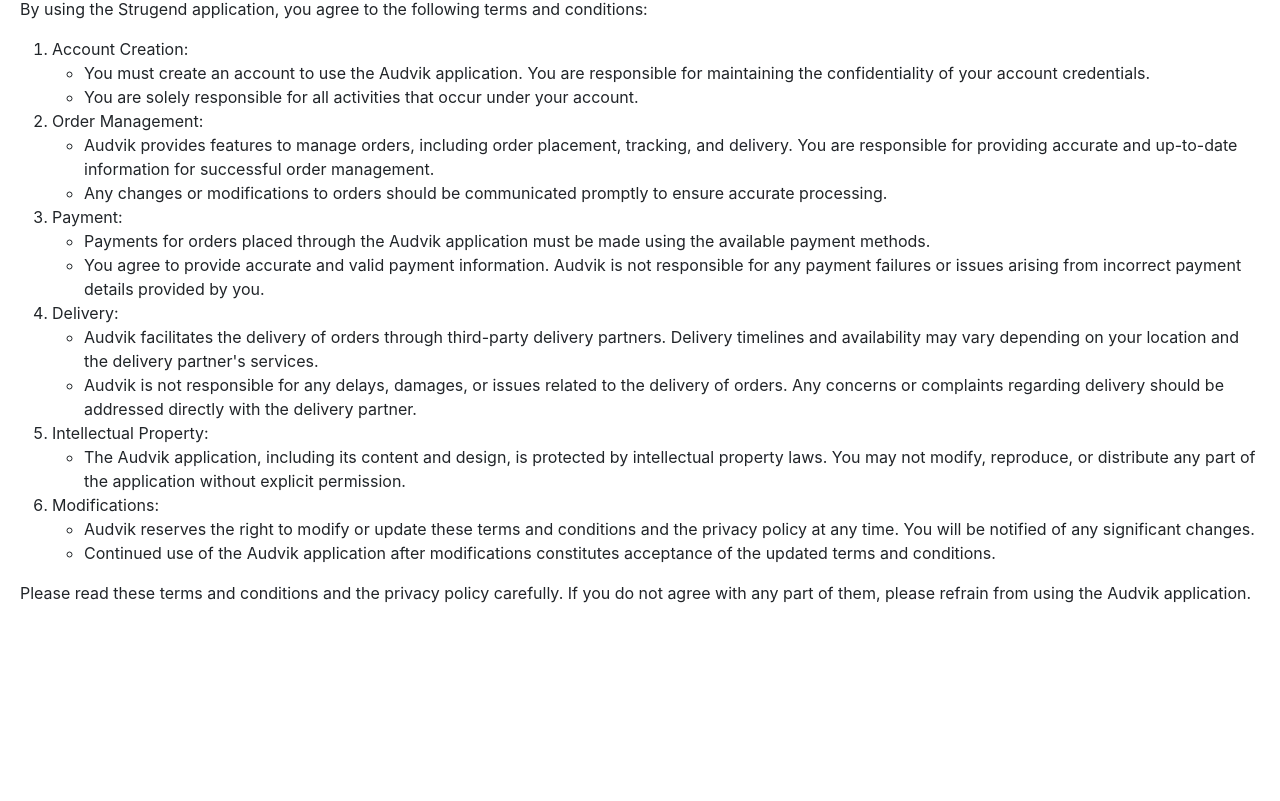
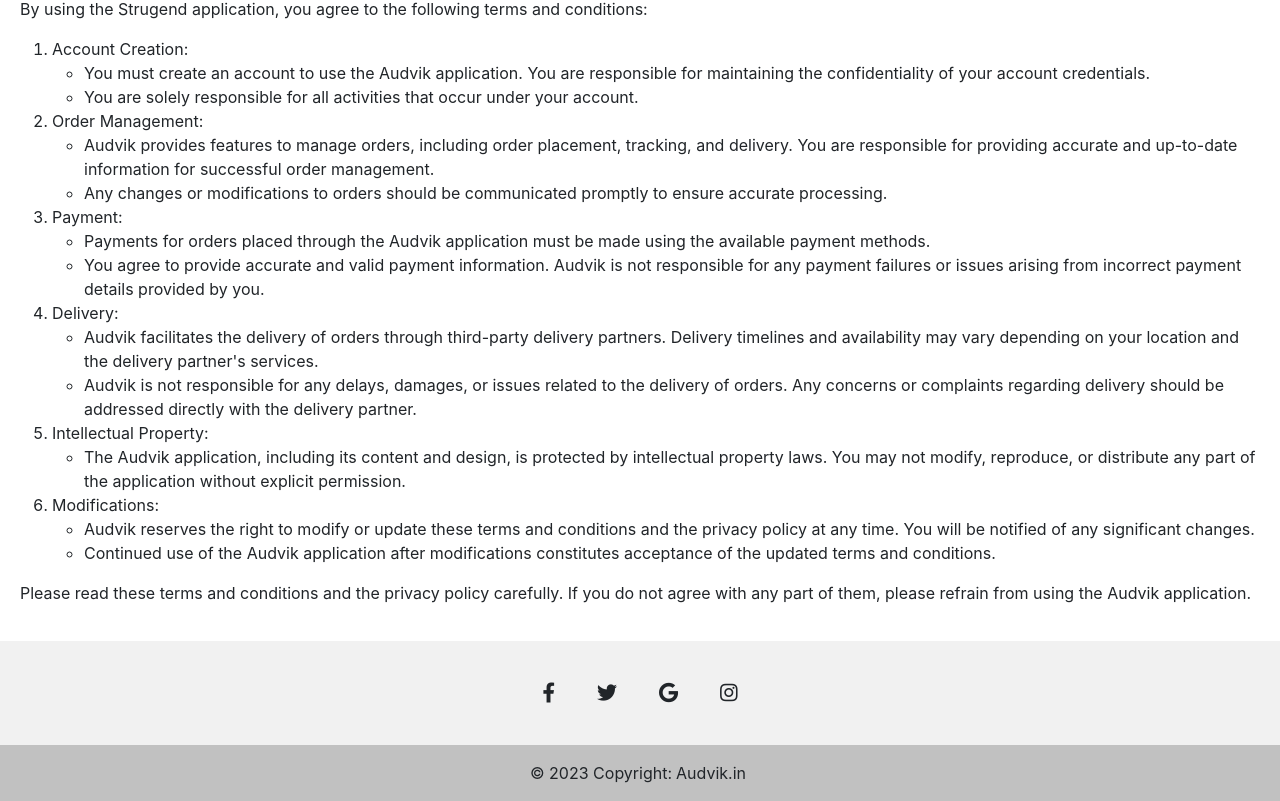
Before and after one commit to strugend/AudvikInvoiceGenerate, a React (Create React App) app: page / in a window 1280 px wide. Shown: the part 643-1444 px from the top of the page. Before the commit the page ends 1284 px from the top, so only its background shows below. Built offline with nearby package versions, Linux system fonts and the light colour scheme; no server answers; the database is empty.

Commit message:
added footer

```diff
--- a/public/index.html
+++ b/public/index.html
@@ -17,6 +17,12 @@
     <title>Audvik Invoice</title>
     <script async src="https://pagead2.googlesyndication.com/pagead/js/adsbygoogle.js?client=ca-pub-6622406409638777"
      crossorigin="anonymous"></script>
+     <link
+    rel="stylesheet"
+    href="https://cdnjs.cloudflare.com/ajax/libs/font-awesome/5.15.4/css/all.min.css"
+    integrity="..."
+    crossorigin="anonymous"
+  />
   </head>
   <body>
     <noscript>You need to enable JavaScript to run this app.</noscript>
--- a/src/App.js
+++ b/src/App.js
@@ -2,6 +2,7 @@
 import Navbar from './Navbar';
 import DataFetching from "./DataFetching";
 import LegalPage from "./LegalPage";
+import Footer from './Footer';
 
 const App = () => {
   return (
@@ -9,6 +10,7 @@
       <Navbar/>
       <DataFetching />
       <LegalPage/>
+      <Footer/>
     </div>
   );
 };
--- /dev/null
+++ b/src/Footer.js
@@ -0,0 +1,66 @@
+import React from "react";
+
+const Footer = () => {
+  return (
+    <>
+      <div>
+        <footer
+          className="text-center text-white"
+          style={{ backgroundColor: "#F1F1F1" }}
+        >
+          <div className="container pt-4">
+            <section className="mb-4">
+              <a
+                className="btn btn-link btn-floating btn-lg text-dark m-1"
+                href="#!"
+                role="button"
+                data-mdb-ripple-color="dark"
+              >
+                <i className="fab fa-facebook-f"></i>
+              </a>
+
+              <a
+                className="btn btn-link btn-floating btn-lg text-dark m-1"
+                href="#!"
+                role="button"
+                data-mdb-ripple-color="dark"
+              >
+                <i className="fab fa-twitter"></i>
+              </a>
+
+              <a
+                className="btn btn-link btn-floating btn-lg text-dark m-1"
+                href="#!"
+                role="button"
+                data-mdb-ripple-color="dark"
+              >
+                <i className="fab fa-google"></i>
+              </a>
+
+              <a
+                className="btn btn-link btn-floating btn-lg text-dark m-1"
+                href="#!"
+                role="button"
+                data-mdb-ripple-color="dark"
+              >
+                <i className="fab fa-instagram"></i>
+              </a>
+            </section>
+          </div>
+
+          <div
+            className="text-center text-dark p-3"
+            style={{ backgroundColor: "rgba(0, 0, 0, 0.2)" }}
+          >
+            © 2023 Copyright:
+            <a className="text-dark p-1" style={{textDecoration:"none"}} href="https://audvik.in/">
+              Audvik.in
+            </a>
+          </div>
+        </footer>
+      </div>
+    </>
+  );
+};
+
+export default Footer;
```
